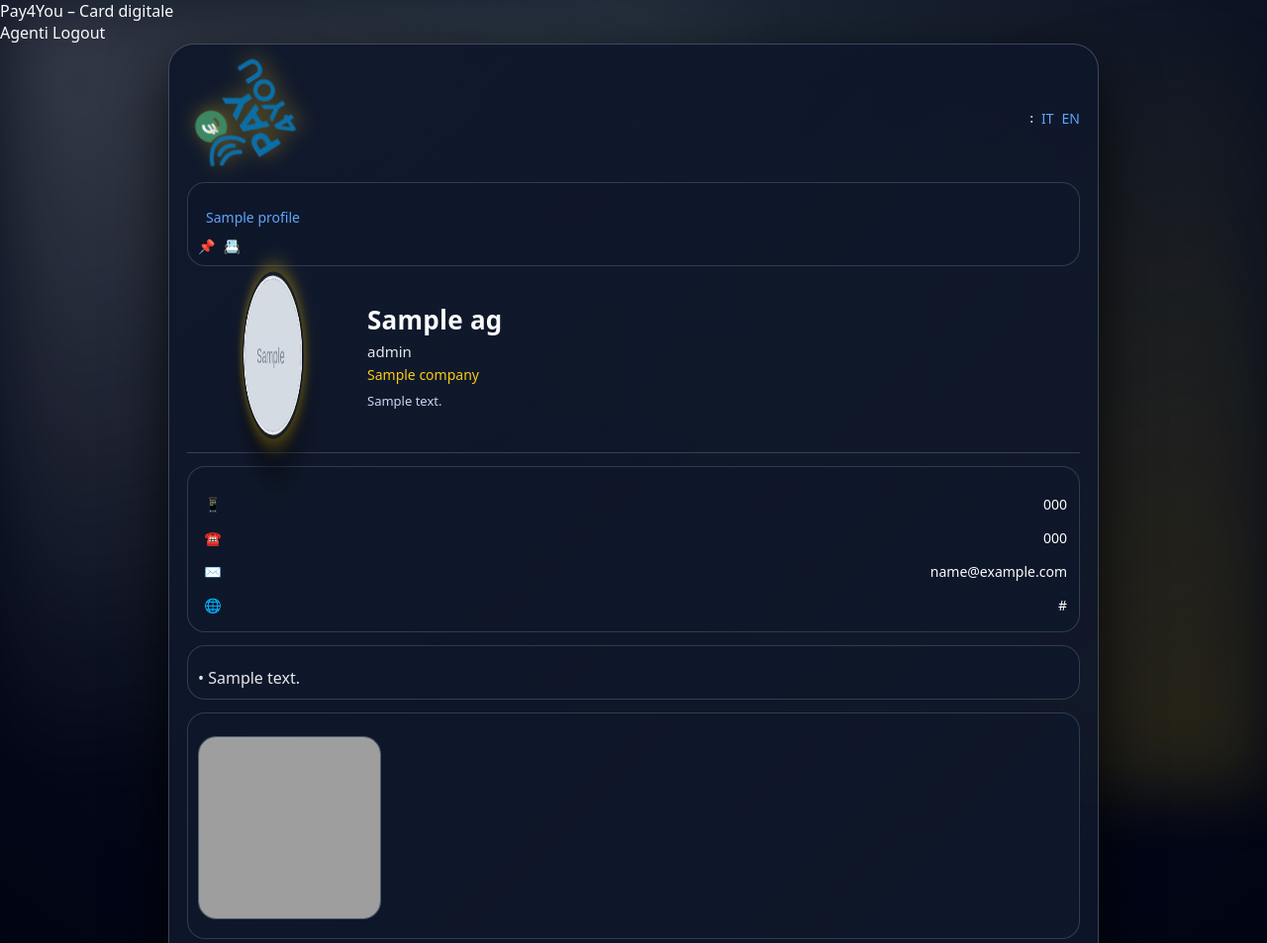
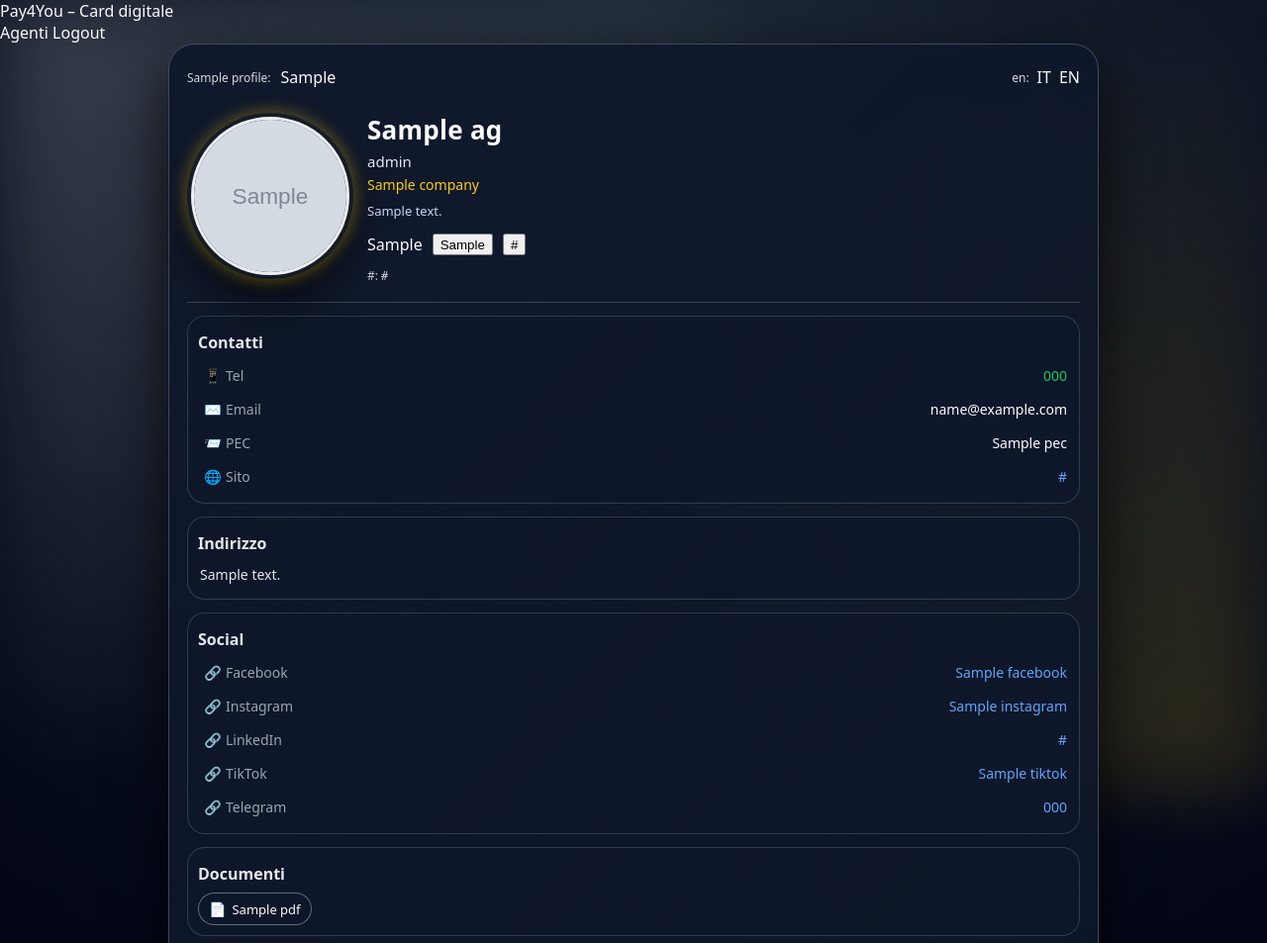
Before and after one commit to gidl59/pay4you-cards-fire, a Flask app: template templates/card.html in a window 1280 px wide. Shown: the top 953 px of the page at 99% size. Run offline with Flask 3, Linux system fonts and the light colour scheme; the visitor is signed in with stand-in values (Sample User, id 1); tables that the repository leaves empty hold one stand-in row (values such as "Sample post"); the template is opened without the code that fills it: most values are stand-ins (such as "Sample title", 1, 10 or a date in 2020); grey boxes marked "Sample" are stand-in pictures; some libraries are stand-ins or nearby versions; grey boxes are pictures that could not be loaded.

Commit message:
Update card.html

```diff
--- a/templates/card.html
+++ b/templates/card.html
@@ -7,95 +7,56 @@
 
   <div class="card-outer">
 
-    <!-- Header: Logo + lingua -->
-    <div class="card-header-row" style="align-items:center; justify-content:space-between; gap:12px;">
-      <div>
-        <img src="{{ url_for('static', filename='logo.png') }}" alt="Pay4You" class="card-logo-big">
+    <div style="display:flex; justify-content:space-between; gap:12px; flex-wrap:wrap; align-items:center;">
+      <div style="display:flex; gap:10px; align-items:center; flex-wrap:wrap;">
+        {% if profiles and profiles|length > 0 %}
+          <div style="font-size:12px; opacity:.85;">
+            {{ t.profile }}:
           </div>
 
-      <div style="display:flex; align-items:center; gap:8px; flex-wrap:wrap;">
-        <div style="font-size:12px; opacity:.8; font-weight:800;">
-          {{ t("language") }}:
+          <div style="display:flex; gap:8px; flex-wrap:wrap;">
+            <a class="header-link"
+               href="/{{ ag.slug }}?lang={{ lang }}"
+               style="text-decoration:none;">
+              {{ t.profile_1 }}
+            </a>
+
+            {# profilo 2 esiste se in lista c'è key=p2 #}
+            {% set has_p2 = false %}
+            {% for p in profiles %}
+              {% if p.key == 'p2' %}
+                {% set has_p2 = true %}
+              {% endif %}
+            {% endfor %}
+
+            {% if has_p2 %}
+              <a class="header-link"
+                 href="/{{ ag.slug }}?p=p2&lang={{ lang }}"
+                 style="text-decoration:none;">
+                {{ t.profile_2 }}
+              </a>
+            {% endif %}
+          </div>
+        {% endif %}
       </div>
 
-        {% set keep_p = "" %}
-        {% if p_key %}{% set keep_p = "&p=" ~ p_key %}{% endif %}
-
-        <a class="link-button" href="/{{ ag.slug }}?lang=it{{ keep_p }}"
-           style="{% if lang=='it' %}font-weight:900;text-decoration:underline;{% endif %}">IT</a>
-
-        <a class="link-button" href="/{{ ag.slug }}?lang=en{{ keep_p }}"
-           style="{% if lang=='en' %}font-weight:900;text-decoration:underline;{% endif %}">EN</a>
+      <div style="display:flex; align-items:center; gap:8px;">
+        <div style="font-size:12px; opacity:.85;">{{ t.language }}:</div>
+        <a class="header-link" href="/{{ ag.slug }}{% if p_key %}?p={{ p_key }}&lang=it{% else %}?lang=it{% endif %}">IT</a>
+        <a class="header-link" href="/{{ ag.slug }}{% if p_key %}?p={{ p_key }}&lang=en{% else %}?lang=en{% endif %}">EN</a>
       </div>
     </div>
 
-    <!-- Profili -->
-    {% if profiles %}
-      <div class="card-section" style="margin-top:6px;">
-        <h2>{{ t("multi_profile") }}</h2>
+    <div style="height:14px;"></div>
 
-        <div style="display:flex; gap:8px; flex-wrap:wrap; margin-top:10px;">
-          <a class="link-button"
-             href="/{{ ag.slug }}?lang={{ lang }}"
-             style="{% if not p_key %}background:rgba(250,204,21,0.14); border-color:rgba(250,204,21,0.65); font-weight:900;{% endif %}">
-            {{ t("open_main") }}
-          </a>
-
-          {% for p in profiles %}
-            <a class="link-button"
-               href="/{{ ag.slug }}?p={{ p.key }}&lang={{ lang }}"
-               style="{% if p_key == p.key %}background:rgba(250,204,21,0.14); border-color:rgba(250,204,21,0.65); font-weight:900;{% endif %}">
-              {{ p.label_ui }}
-            </a>
-          {% endfor %}
-        </div>
-
-        <div style="margin-top:10px; display:flex; gap:8px; flex-wrap:wrap;">
-          <!-- QR MULTILINGUA -->
-          <a class="link-button" href="/{{ ag.slug }}/qr.png{% if p_key or lang %}?{% endif %}{% if p_key %}p={{ p_key }}{% endif %}{% if p_key and lang %}&{% endif %}{% if lang %}lang={{ lang }}{% endif %}"
-             target="_blank" rel="noopener">
-            📌 {{ t("qr_for_profile") }}
-          </a>
-
-          <!-- VCF -->
-          <a class="link-button" href="/{{ ag.slug }}.vcf" target="_blank" rel="noopener">
-            📇 {{ t("download_vcard") }}
-          </a>
-        </div>
-      </div>
-    {% else %}
-      <div class="card-section" style="margin-top:6px;">
-        <div style="display:flex; gap:8px; flex-wrap:wrap;">
-          <a class="link-button" href="/{{ ag.slug }}/qr.png?lang={{ lang }}" target="_blank" rel="noopener">
-            📌 {{ t("qr_for_profile") }}
-          </a>
-          <a class="link-button" href="/{{ ag.slug }}.vcf" target="_blank" rel="noopener">
-            📇 {{ t("download_vcard") }}
-          </a>
-        </div>
-      </div>
-    {% endif %}
-
-    <!-- Blocco business -->
     <div class="business-card">
       <div class="card-profile-photo-wrapper">
         {% if ag.photo_url %}
-          <div class="avatar-flip">
-            <div class="avatar-inner">
-              <div class="avatar-face avatar-front">
-                <img src="{{ ag.photo_url }}" alt="Foto profilo">
+          <img class="card-profile-photo" src="{{ ag.photo_url }}" alt="foto">
+        {% else %}
+          <div class="card-profile-photo" style="display:flex; align-items:center; justify-content:center;">
+            <span style="font-weight:700; opacity:.7;">NO FOTO</span>
           </div>
-              <div class="avatar-face avatar-back">
-                {% if ag.extra_logo_url %}
-                  <img src="{{ ag.extra_logo_url }}" alt="Logo">
-                {% else %}
-                  <img src="{{ url_for('static', filename='logo.png') }}" alt="Logo">
-                {% endif %}
-              </div>
-            </div>
-          </div>
-        {% else %}
-          <img class="card-profile-photo" src="{{ url_for('static', filename='logo.png') }}" alt="Pay4You">
         {% endif %}
       </div>
 
@@ -104,88 +65,132 @@
         {% if ag.role %}<div class="card-role-main">{{ ag.role }}</div>{% endif %}
         {% if ag.company %}<div class="card-role-sub">{{ ag.company }}</div>{% endif %}
         {% if ag.bio %}<div class="card-bio">{{ ag.bio }}</div>{% endif %}
+
+        <div style="margin-top:10px; display:flex; gap:10px; flex-wrap:wrap;">
+          <a class="header-link" href="/{{ ag.slug }}.vcf">{{
+            t.save_contact
+          }}</a>
+
+          <button class="header-link" type="button" onclick="openQr()">{{ t.scan_qr }}</button>
+
+          <button class="header-link" type="button" onclick="copyNfc()">{{ t.nfc_link }}</button>
+        </div>
+
+        <div style="margin-top:8px; font-size:12px; opacity:.8;">
+          {{ t.nfc_link }}: <span style="font-family:ui-monospace,monospace;">{{ nfc_direct_url }}</span>
+        </div>
       </div>
     </div>
 
-    <!-- Contatti -->
     <div class="card-section">
-      <h2>{{ t("contacts") }}</h2>
+      <h2>Contatti</h2>
 
+      {% if mobiles %}
         {% for m in mobiles %}
-        <div class="contact-row">
+          <div class="contact-row whatsapp-row">
             <div class="icon">📱</div>
-          <div class="label">{{ t("mobile") }}</div>
-          <div class="value"><a href="tel:{{ m }}">{{ m }}</a></div>
+            <div class="label">Tel</div>
+            <div class="value"><a href="tel:+{{ m }}">{{ m }}</a></div>
           </div>
         {% endfor %}
+      {% endif %}
 
-      {% if ag.phone_office %}
+      {% if emails %}
+        {% for e in emails %}
           <div class="contact-row">
-          <div class="icon">☎️</div>
-          <div class="label">{{ t("office") }}</div>
-          <div class="value"><a href="tel:{{ ag.phone_office }}">{{ ag.phone_office }}</a></div>
+            <div class="icon">✉️</div>
+            <div class="label">Email</div>
+            <div class="value"><a href="mailto:{{ e }}">{{ e }}</a></div>
+          </div>
+        {% endfor %}
+      {% endif %}
+
+      {% if ag.pec %}
+        <div class="contact-row">
+          <div class="icon">📨</div>
+          <div class="label">PEC</div>
+          <div class="value">{{ ag.pec }}</div>
         </div>
       {% endif %}
 
-      {% for e in emails %}
-        <div class="contact-row">
-          <div class="icon">✉️</div>
-          <div class="label">{{ t("email") }}</div>
-          <div class="value"><a href="mailto:{{ e }}">{{ e }}</a></div>
-        </div>
-      {% endfor %}
-
+      {% if websites %}
         {% for w in websites %}
-        <div class="contact-row">
+          <div class="contact-row social-row">
             <div class="icon">🌐</div>
-          <div class="label">{{ t("website") }}</div>
+            <div class="label">Sito</div>
             <div class="value"><a href="{{ w }}" target="_blank" rel="noopener">{{ w }}</a></div>
           </div>
         {% endfor %}
+      {% endif %}
     </div>
 
-    {% if addresses %}
+    {% if addresses and addresses|length > 0 %}
       <div class="card-section">
-        <h2>{{ t("addresses") }}</h2>
+        <h2>Indirizzo</h2>
         {% for a in addresses %}
-          <div class="address-value">• {{ a }}</div>
+          <div class="address-row">
+            <div class="address-value">{{ a }}</div>
+          </div>
         {% endfor %}
       </div>
     {% endif %}
 
-    {% if gallery %}
     <div class="card-section">
-        <h2>{{ t("gallery") }}</h2>
-        <div class="gallery-scroll">
-          {% for g in gallery %}
-            <a href="{{ g }}" target="_blank" rel="noopener"><img src="{{ g }}" alt="Foto"></a>
+      <h2>Social</h2>
+
+      {% set socials = [
+        ("Facebook", ag.facebook),
+        ("Instagram", ag.instagram),
+        ("LinkedIn", ag.linkedin),
+        ("TikTok", ag.tiktok),
+        ("Telegram", ag.telegram)
+      ] %}
+      {% for label, val in socials %}
+        {% if val %}
+          <div class="contact-row social-row">
+            <div class="icon">🔗</div>
+            <div class="label">{{ label }}</div>
+            <div class="value"><a href="{{ val }}" target="_blank" rel="noopener">{{ val }}</a></div>
+          </div>
+        {% endif %}
+      {% endfor %}
+    </div>
+
+    {% if pdfs and pdfs|length > 0 %}
+      <div class="card-section">
+        <h2>Documenti</h2>
+        <div class="pdf-list">
+          {% for p in pdfs %}
+            <a class="pdf-item" href="{{ p.url }}" target="_blank" rel="noopener">
+              <span class="pdf-icon">📄</span>
+              <span>{{ p.name }}</span>
+            </a>
           {% endfor %}
         </div>
       </div>
     {% endif %}
 
-    {% if videos %}
+    {% if gallery and gallery|length > 0 %}
       <div class="card-section">
-        <h2>{{ t("videos") }}</h2>
-        {% for v in videos %}
-          <div style="margin-top:10px;">
-            <video controls style="width:100%; border-radius:14px; border:1px solid rgba(148,163,184,0.25);">
-              <source src="{{ v }}" type="video/mp4">
-              {{ t("video_not_supported") }}
-            </video>
+        <h2>Foto</h2>
+        <div class="gallery-scroll">
+          {% for g in gallery %}
+            <a href="{{ g }}" target="_blank" rel="noopener">
+              <img src="{{ g }}" alt="foto">
+            </a>
+          {% endfor %}
         </div>
-        {% endfor %}
       </div>
     {% endif %}
 
-    {% if pdfs %}
+    {% if videos and videos|length > 0 %}
       <div class="card-section">
-        <h2>{{ t("documents") }}</h2>
-        <div class="pdf-list">
-          {% for p in pdfs %}
-            <a class="pdf-item" href="{{ p.url }}" target="_blank" rel="noopener">
-              <span class="pdf-icon">📄</span><span>{{ p.name }}</span>
-            </a>
+        <h2>Video</h2>
+        <div style="display:grid; gap:10px;">
+          {% for v in videos %}
+            <video controls preload="metadata" style="width:100%; border-radius:16px; border:1px solid rgba(148,163,184,0.35);">
+              <source src="{{ v }}" type="video/mp4">
+            </video>
           {% endfor %}
         </div>
       </div>
@@ -193,22 +198,49 @@
 
     {% if wa_optin_link %}
       <div class="card-section">
-        <h2>{{ t("promos") }}</h2>
-        <div style="font-size:13px; color:#cbd5f5; line-height:1.35;">
-          {{ t("promos_desc") }}
+        <h2>Promo WhatsApp</h2>
+        <div style="font-size:13px; opacity:.9; margin-bottom:10px;">
+          Per ricevere le promozioni su WhatsApp, premi qui e invia il messaggio automatico.
         </div>
-        <div style="margin-top:10px;">
-          <a class="link-button" href="{{ wa_optin_link }}" target="_blank" rel="noopener">
-            ✅ {{ t("subscribe_whatsapp") }}
-          </a>
-        </div>
-        <div style="margin-top:8px; font-size:12px; opacity:.8;">
-          {{ t("stop_note") }}
-        </div>
+        <a class="header-link" href="{{ wa_optin_link }}" target="_blank" rel="noopener">✅ Iscrivimi su WhatsApp</a>
       </div>
     {% endif %}
 
-    <div class="card-footer">© Pay4You — {{ t("updated_always") }}</div>
+    <div class="card-footer">
+      © Pay4You
     </div>
   </div>
+</div>
+
+<!-- MODAL QR -->
+<div id="qrModal" class="modal-overlay" style="display:none;">
+  <div class="modal-box">
+    <h2>{{ t.scan_qr }}</h2>
+
+    <img id="qrImg"
+         src="/{{ ag.slug }}/qr.png{% if p_key %}?p={{ p_key }}&lang={{ lang }}{% else %}?lang={{ lang }}{% endif %}"
+         alt="QR"
+         style="width:100%; height:auto; max-height:70vh; object-fit:contain; border-radius:14px;">
+
+    <button class="modal-close-btn" type="button" onclick="closeQr()">{{ t.close }}</button>
+  </div>
+</div>
+
+<script>
+  function openQr(){
+    document.getElementById('qrModal').style.display = 'flex';
+  }
+  function closeQr(){
+    document.getElementById('qrModal').style.display = 'none';
+  }
+
+  function copyNfc(){
+    const t = "{{ nfc_direct_url }}";
+    if(navigator.clipboard){
+      navigator.clipboard.writeText(t).then(()=>alert("Copiato: " + t));
+    }else{
+      window.prompt("Copia link:", t);
+    }
+  }
+</script>
 {% endblock %}
```
Lines whose indentation alone changed are shown as unchanged.
